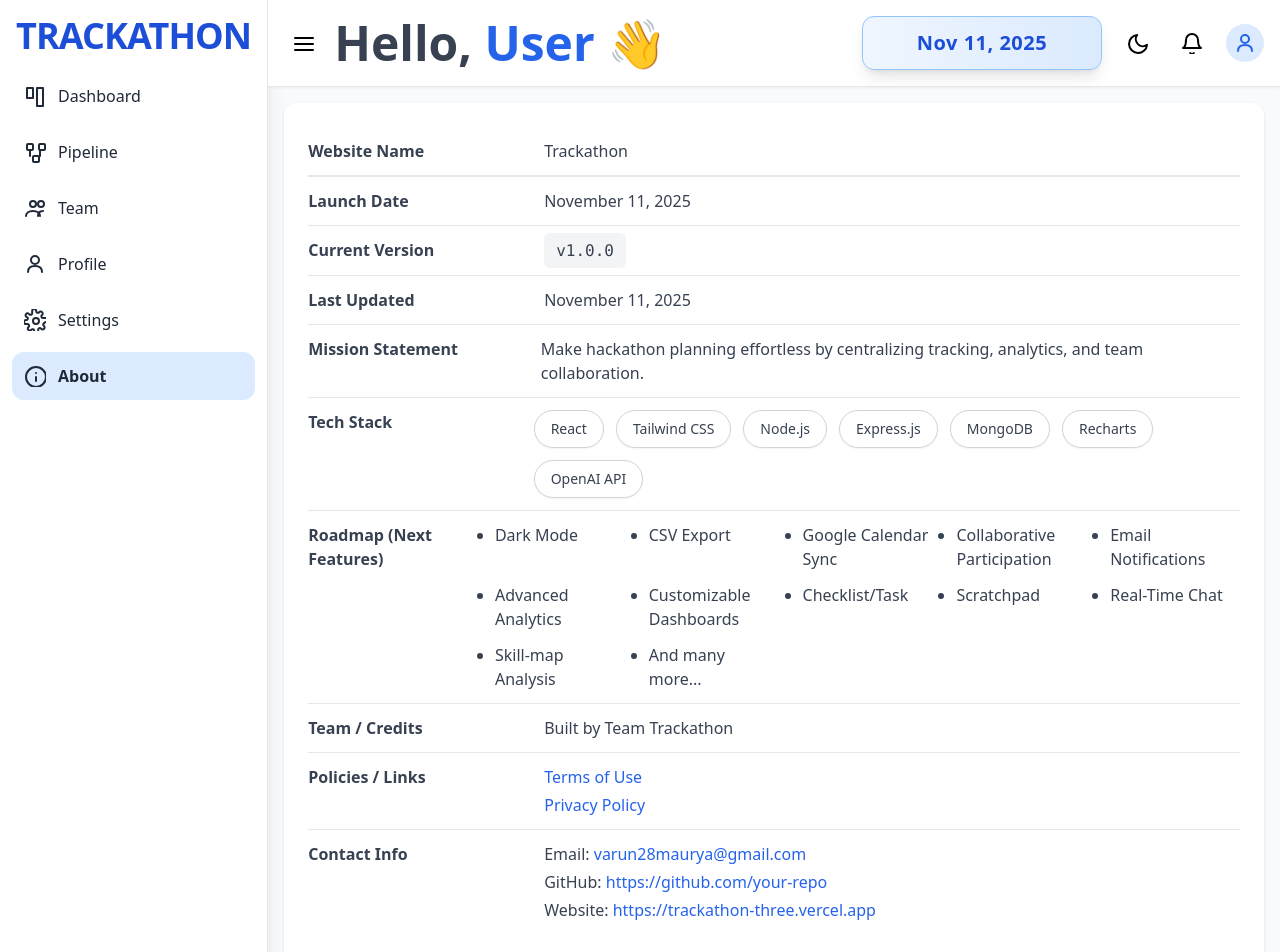
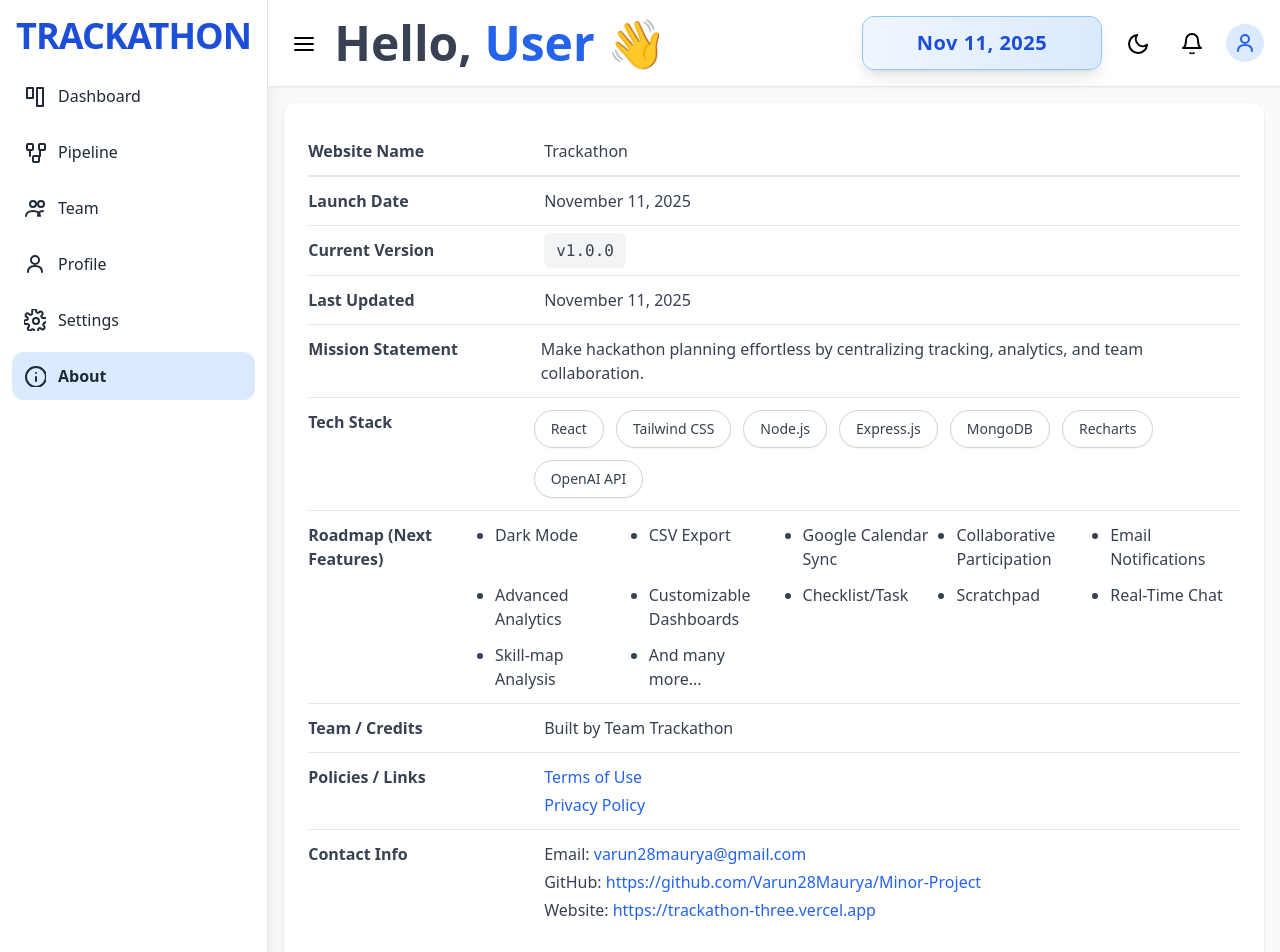
Before and after one commit to Varun28Maurya/Minor-Project, a React (Create React App) app: page /main/about in a window 1280 px wide. Shown: the top 952 px of the page. Built offline with nearby package versions, Linux system fonts and the light colour scheme; no server answers.

Commit message:
Update contact information and links in About page

```diff
--- a/src/Pages/About.jsx
+++ b/src/Pages/About.jsx
@@ -37,7 +37,7 @@ const webInfo = {
     ],
     contact: {
         email: "varun28maurya@gmail.com",
-        github: "https://github.com/your-repo",
+        github: "https://github.com/Varun28Maurya/Minor-Project",
         website: "https://trackathon-three.vercel.app",
     },
 };
```
